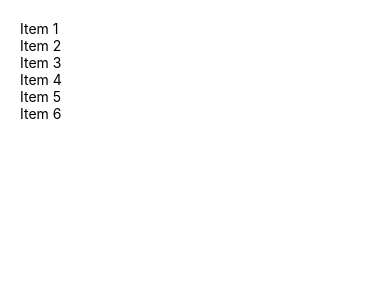
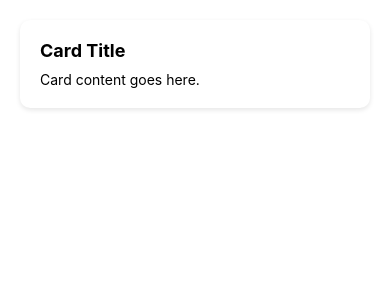
Before and after one commit to avisek123/RNUnitTesting, a React Native app: screen / in a window 390 px wide. Shown: the top 300 px of the page. Built offline with nearby package versions, Linux system fonts and the light colour scheme.

Commit message:
Add the simple card UI

```diff
--- a/App.tsx
+++ b/App.tsx
@@ -1,10 +1,10 @@
 import React from 'react';
-import {ScrollViewComp} from './src/components';
+import {SimpleCard} from './src/components';
 
 const App = () => {
   return (
     <>
-      <ScrollViewComp />
+      <SimpleCard />
     </>
   );
 };
--- /dev/null
+++ b/src/components/SimpleCard.tsx
@@ -0,0 +1,32 @@
+import React from 'react';
+import {View, Text, StyleSheet} from 'react-native';
+
+const SimpleCard: React.FC = () => {
+  return (
+    <View style={styles.card}>
+      <Text style={styles.title}>Card Title</Text>
+      <Text>Card content goes here.</Text>
+    </View>
+  );
+};
+
+const styles = StyleSheet.create({
+  card: {
+    padding: 20,
+    margin: 20,
+    backgroundColor: '#fff',
+    borderRadius: 10,
+    shadowColor: '#000',
+    shadowOffset: {width: 0, height: 2},
+    shadowOpacity: 0.1,
+    shadowRadius: 5,
+    elevation: 10,
+  },
+  title: {
+    fontSize: 18,
+    fontWeight: 'bold',
+    marginBottom: 10,
+  },
+});
+
+export default SimpleCard;
--- a/src/components/index.ts
+++ b/src/components/index.ts
@@ -5,3 +5,4 @@ export {default as TextComp} from './TextComp';
 export {default as InputField} from './InputField';
 export {default as ImageComp} from './ImageComp';
 export {default as ScrollViewComp} from './ScrollViewComp';
+export {default as SimpleCard} from './SimpleCard';
```
Also changed, not shown: 1 other file (tests, documents, lock files or other folders).
